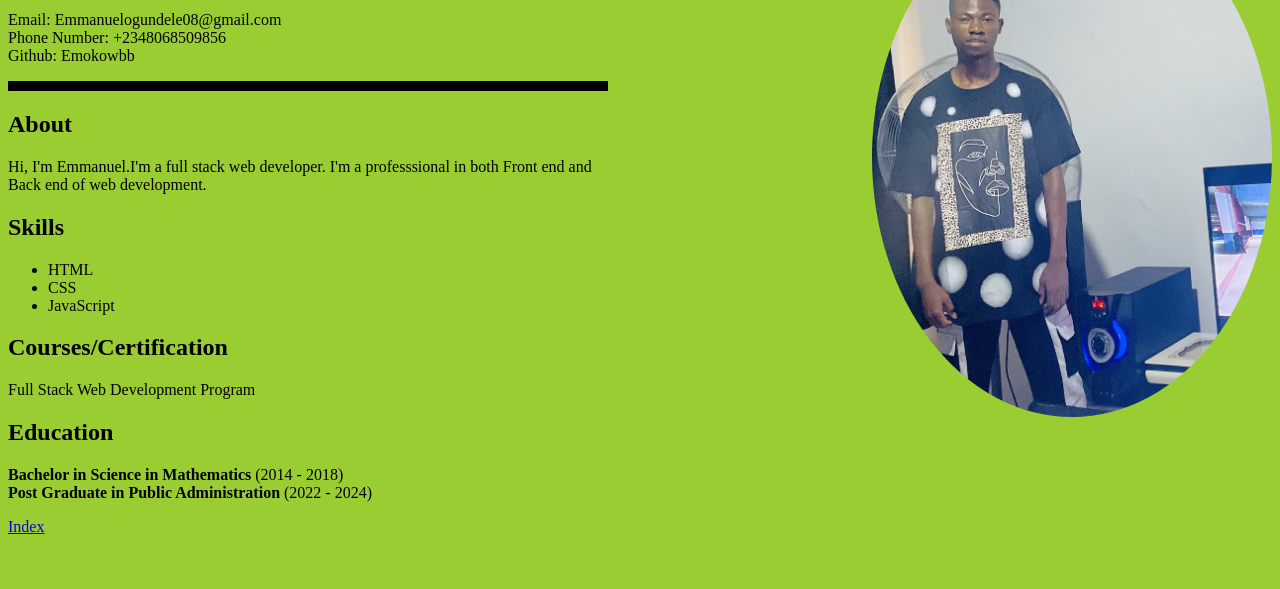
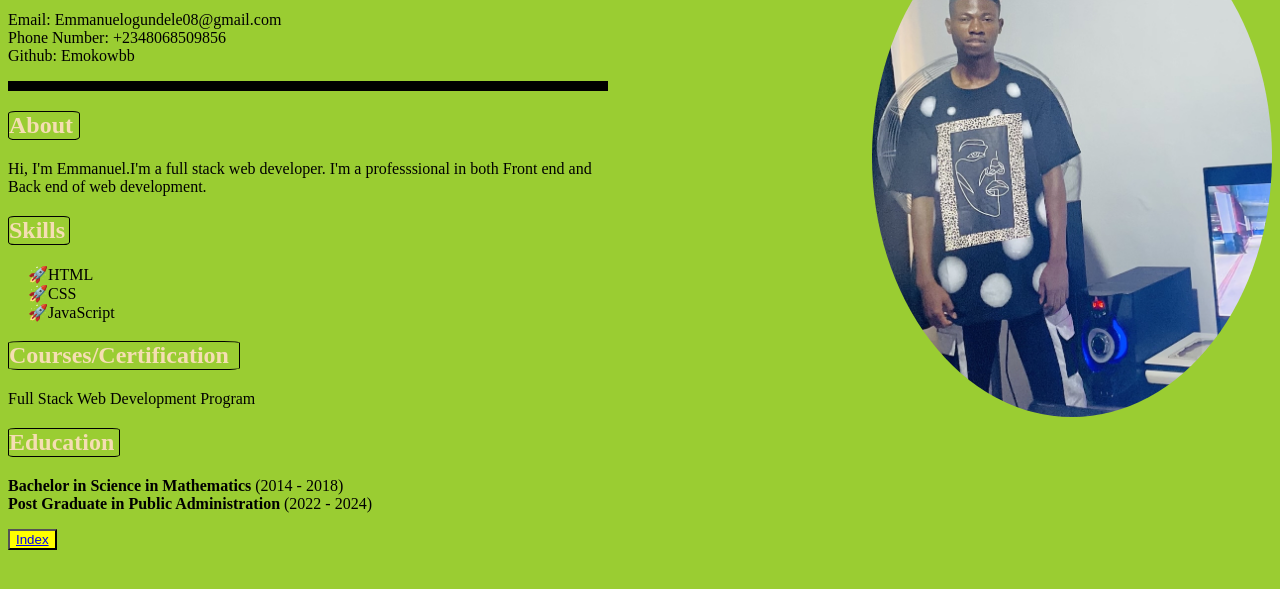
Before and after one commit to Emokowbb/portfolio, a plain HTML site: page about.html in a window 1280 px wide. Shown: the part 111-700 px from the top of the page. Drawn offline with Linux system fonts and the light colour scheme.

Commit message:
update border

```diff
--- a/about.html
+++ b/about.html
@@ -16,25 +16,27 @@
                 Github: Emokowbb</p>
             <hr class="p1">
 
-            <h2>About</h2>
+            <h2 class="about">About</h2>
 
             <p>Hi, I'm Emmanuel.I'm a full stack web developer. I'm a professsional in both Front end and Back end of web development. </p>
 
-            <h2>Skills</h2>
+            <h2 class="skills">Skills</h2>
             <ul>
                 <li>HTML</li>
                 <lI>CSS</lI>
                 <li>JavaScript</li>
             </ul>
 
-            <h2>Courses/Certification</h2>
+            <h2 class="courses">Courses/Certification</h2>
             <p>Full Stack Web Development Program</p>
 
-            <h2>Education</h2>
+            <h2 class="education">Education</h2>
             <p>
                 <b>Bachelor in Science in Mathematics</b> (2014 - 2018) <br>
                 <b>Post Graduate in Public Administration</b> (2022 - 2024)</p>
-                <a href="index.html">Index</a>
+                <button class="link1">
+                    <a href="index.html">Index</a>
+                </button>
         </div>
 
         <div class="div3">
--- a/styles/about.css
+++ b/styles/about.css
@@ -21,3 +21,33 @@ body{
     height: 100%;
     border-radius: 100%;
 }
+.skills{
+    border: 1px solid black;
+    width: 60px;
+    border-radius: 10%;
+    color: wheat;
+}
+.about{
+    border: 1px solid black;
+    width: 70px;
+    border-radius: 10%;
+    color: wheat;
+}
+.courses{
+    border: 1px solid black;
+    width:230px;
+    border-radius: 7%;
+    color: wheat;
+}
+.education{
+    border: 1px solid black;
+    width:110px;
+    border-radius: 7%;
+    color: wheat;
+}
+li{
+    list-style-type: '🚀';
+}
+.link1{
+    background-color: yellow;
+}
--- /dev/null
+++ b/styles/index.css
@@ -0,0 +1,3 @@
+.about1{
+    background-color: red;
+}
```
Also changed, not shown: index.html (+4 -1 lines).
